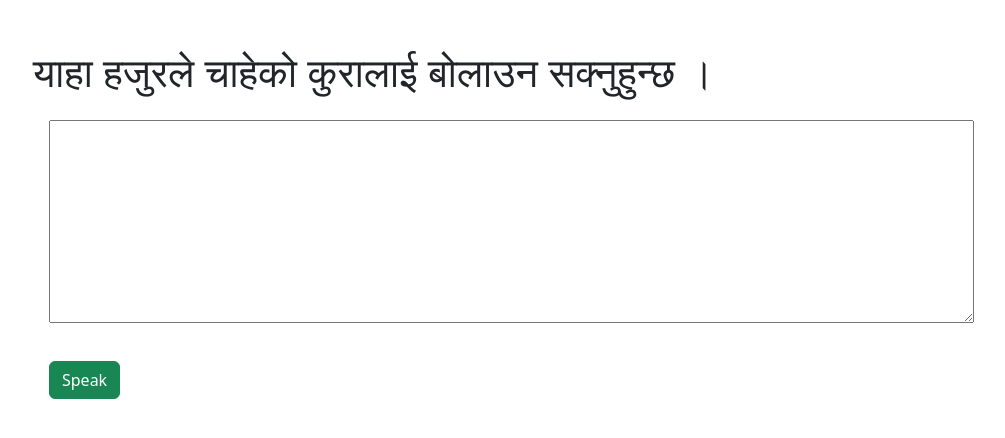
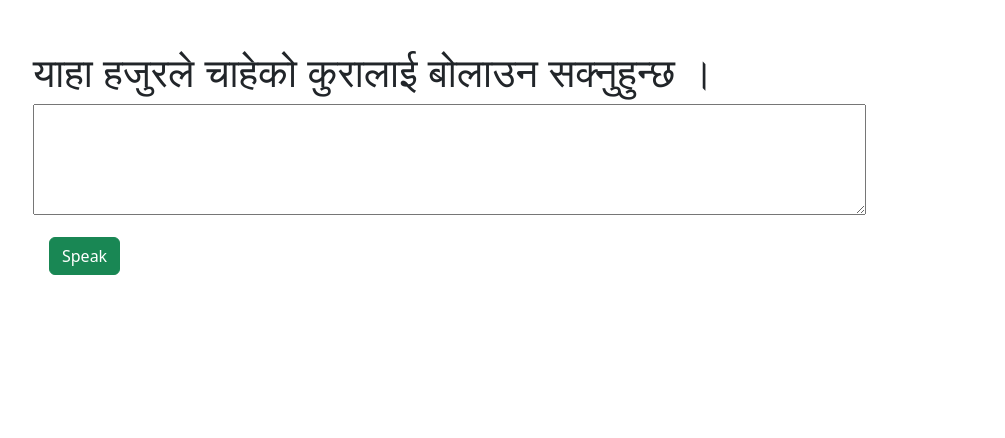
Before and after one commit to sagarneupane/Speech_Proj, a Django app: page / in a window 1280 px wide. Shown: the top 438 px of the page, without its empty margins (49-1054 px from the left). Run offline with Django 4.2, Linux system fonts and the light colour scheme.

Commit message:
Some Changes

```diff
--- a/textapp/templates/index.html
+++ b/textapp/templates/index.html
@@ -18,7 +18,7 @@
         <form action="" method="POST" autocomplete="on">
             {% csrf_token %}
             <textarea placeholder="करिपया "  name="text_to_speak"
-            id="speak" class="p-5 m-3" rows="5" cols="100">
+            id="speak" rows="5" cols="100">
             </textarea>
             <br>
 
@@ -27,7 +27,7 @@
 
         {% if audio_file %}
         <div class="container mt-5 p-4">
-          <audio controls>
+          <audio controls class="embed-responsive-item">
             <source src="media/yourtext.mp3" type="audio/mpeg">
             <source src="media/yourtext.mp3" type="audio/ogg">
           Your browser does not support the audio element.
```
Also changed, not shown: textapp/static/js/another.js (added).
